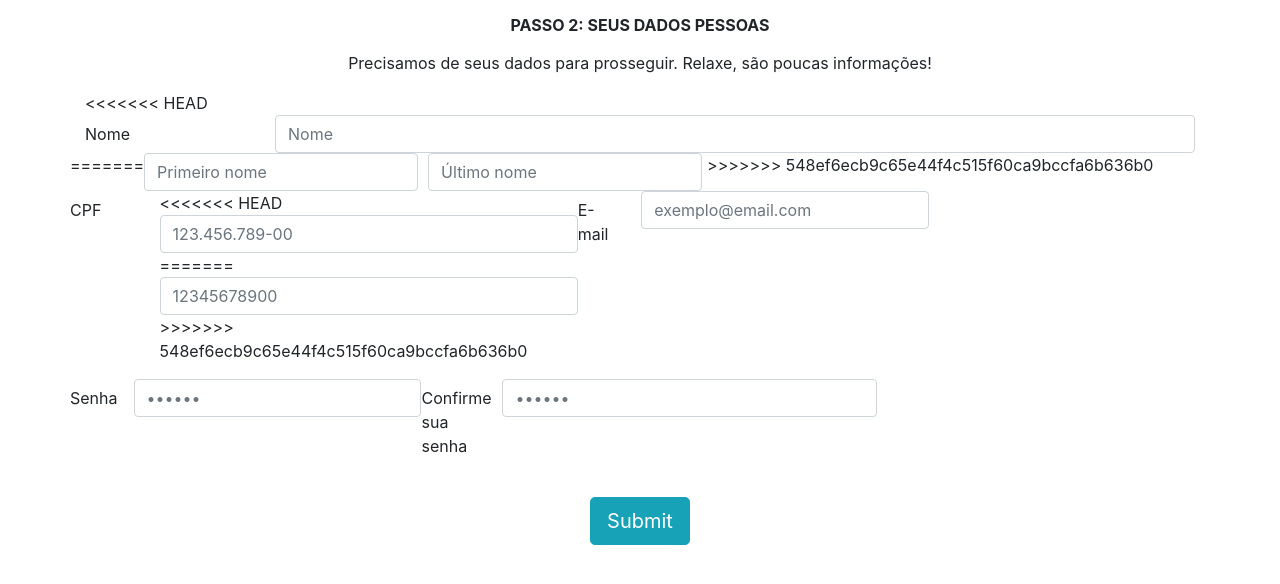
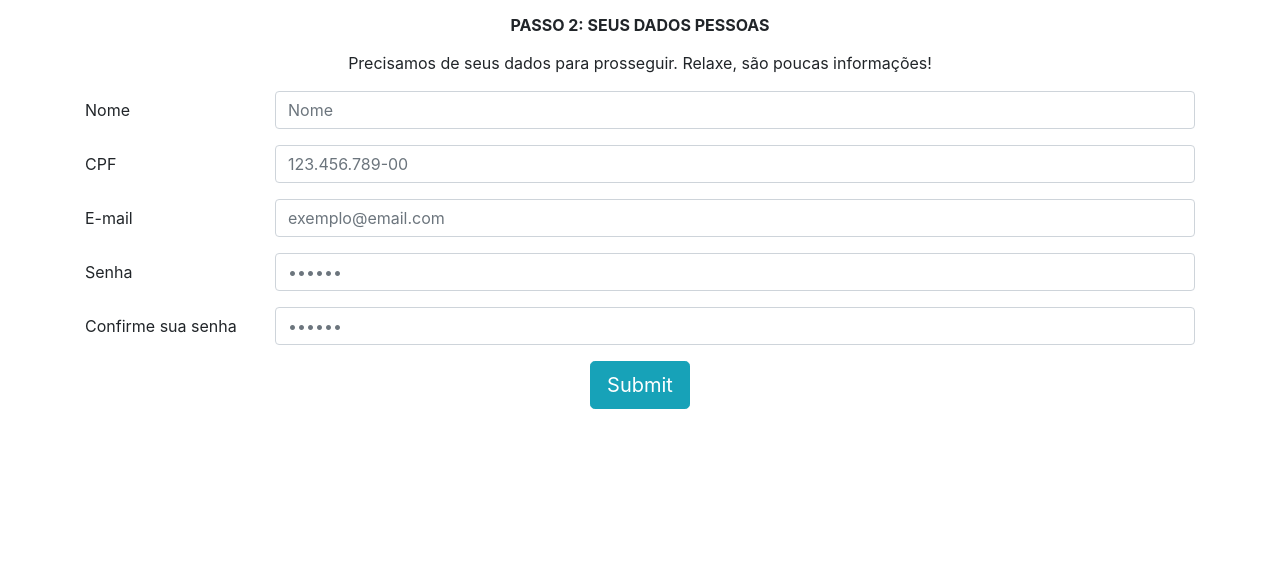
Before and after one commit to nathaliastaraujo/libby, a PHP site: page /libby/signup/infos.html in a window 1280 px wide. Shown: the part 96-680 px from the top of the page. Run offline with PHP 8.4, Linux system fonts and the light colour scheme.

Commit message:
Adjusting in HTML.

```diff
--- a/login/login.html
+++ b/login/login.html
@@ -14,7 +14,6 @@
 
 
 	<div class="loginBox">
-<<<<<<< HEAD
 			<a href="http://localhost/libby/index.html">
 		<img src="logo.png" / width="120" height="50" class="logo">
 		<!--
@@ -22,9 +21,6 @@
 			class="logo"
 		-->
 			</a>
-=======
-		<img src="logo.png" class="logo">
->>>>>>> 548ef6ecb9c65e44f4c515f60ca9bccfa6b636b0
 		<h2>Entrar</h2>
 		<form id="login" name="login" method="POST" action="login.php" >
 			<p>E-mail</p>
--- a/signup/infos.html
+++ b/signup/infos.html
@@ -32,7 +32,6 @@
   <p>
     <div class="container">
       <form id="cadastroInfos" name="cadastroInfos" method="POST" action="infos.php">
-<<<<<<< HEAD
           <div class="form-group row">
               <label for="inputNome" class="col-sm-2 col-form-label">Nome</label>
               <div class="col-sm-10">
@@ -43,25 +42,12 @@
             <input type="text" class="form-control" placeholder="Último nome">
           </div>
           -->
-=======
-        <div class="form-row">
-          <div class="col">
-            <input id ="contaNome" name="contaNome" type="text" class="form-control" placeholder="Primeiro nome">
-          </div>
-          <div class="col">
-            <input type="text" class="form-control" placeholder="Último nome">
-          </div>
->>>>>>> 548ef6ecb9c65e44f4c515f60ca9bccfa6b636b0
         </div>
 
         <div class="form-group row">
           <label for="inputCpf" class="col-sm-2 col-form-label">CPF</label>
           <div class="col-sm-10">
-<<<<<<< HEAD
             <input id ="contaCPF" name="contaCPF" type="text" class="form-control" placeholder="123.456.789-00">
-=======
-            <input id ="contaCPF" name="contaCPF" type="text" class="form-control" placeholder="12345678900">
->>>>>>> 548ef6ecb9c65e44f4c515f60ca9bccfa6b636b0
           </div>
         </div>
 
--- a/signup/infos.php
+++ b/signup/infos.php
@@ -49,11 +49,7 @@ if ( isset( $_POST ) && ! empty( $_POST ) ) {
 		} else {
 			$pdo_insere = $conexao_pdo->prepare('INSERT INTO CONTA (contaEmail, contaSenha, contaNome, contaCPF, contaPlano)
 			VALUES (?, ?, ?, ?, ?)');
-<<<<<<< HEAD
 			$pdo_insere->execute(  array("$contaEmail", "$contaSenha", "$contaNome", "$contaCPF", $_SESSION['contaPlano']));
-=======
-			$pdo_insere->execute(  array("$contaEmail", "$contaSenha", "$contaNome", "$contaCPF", 1  ));
->>>>>>> 548ef6ecb9c65e44f4c515f60ca9bccfa6b636b0
 
  echo "<script type='text/javascript'>alert('Usuário cadastrado');</script>";
 header("Location:http://localhost/libby/signup/pagamento.html");
--- a/signup/plano.html
+++ b/signup/plano.html
@@ -67,10 +67,6 @@
 </p>
 <center><a class="btn btn-info btn-lg" href="http://localhost/libby/signup/infos.html" role="button">CONTINUAR</a></center>
 
-<<<<<<< HEAD
-=======
-
->>>>>>> 548ef6ecb9c65e44f4c515f60ca9bccfa6b636b0
 <script src="https://code.jquery.com/jquery-3.3.1.slim.min.js" integrity="sha384-q8i/X+965DzO0rT7abK41JStQIAqVgRVzpbzo5smXKp4YfRvH+8abtTE1Pi6jizo" crossorigin="anonymous"></script>
 <script src="https://cdnjs.cloudflare.com/ajax/libs/popper.js/1.14.3/umd/popper.min.js" integrity="sha384-ZMP7rVo3mIykV+2+9J3UJ46jBk0WLaUAdn689aCwoqbBJiSnjAK/l8WvCWPIPm49" crossorigin="anonymous"></script>
 <script src="https://stackpath.bootstrapcdn.com/bootstrap/4.1.1/js/bootstrap.min.js" integrity="sha384-smHYKdLADwkXOn1EmN1qk/HfnUcbVRZyYmZ4qpPea6sjB/pTJ0euyQp0Mk8ck+5T" crossorigin="anonymous"></script>
```
Also changed, not shown: signup/pagamento.html (+0 -8 lines).
